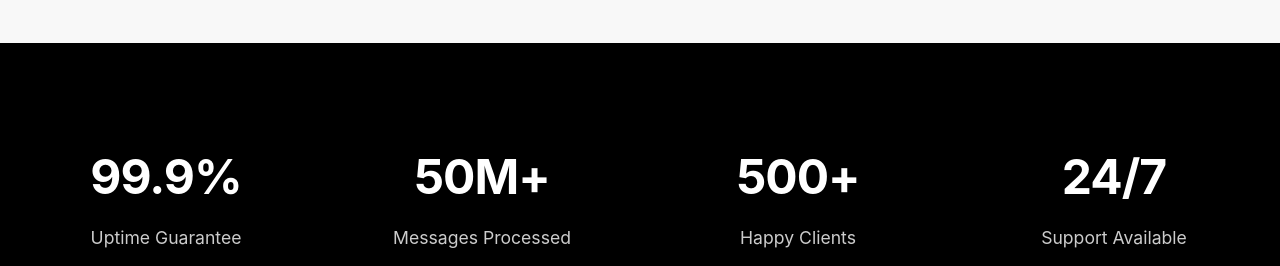
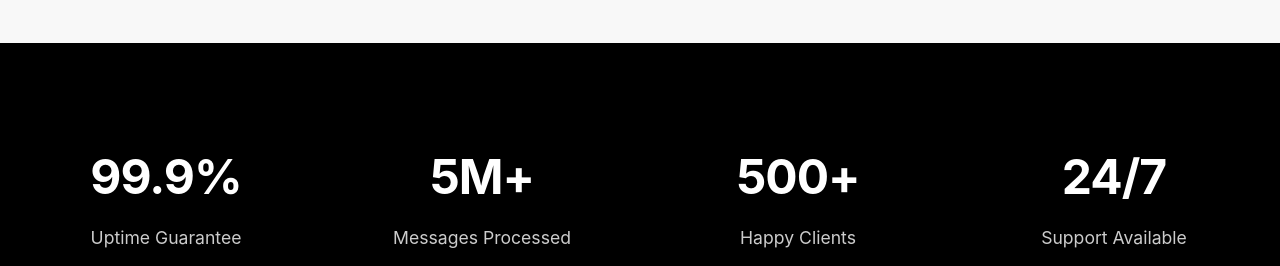
Before and after one commit to SmartestModel/ChatPBG, a plain HTML site: page index.html in a window 1280 px wide. Shown: the part 1880-2146 px from the top of the page. Drawn offline with Linux system fonts and the light colour scheme.

Commit message:
Update index.html

```diff
--- a/index.html
+++ b/index.html
@@ -667,7 +667,7 @@ You can also track your progress daily and unlock many more tools to stay on the
                 <p>Uptime Guarantee</p>
             </div>
             <div class="stat-item">
-                <h3>50M+</h3>
+                <h3>5M+</h3>
                 <p>Messages Processed</p>
             </div>
             <div class="stat-item">
```
